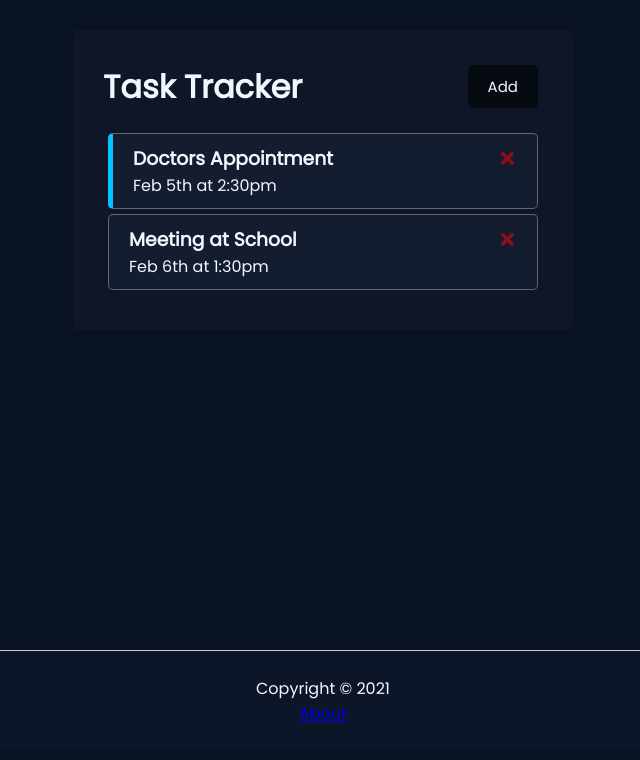
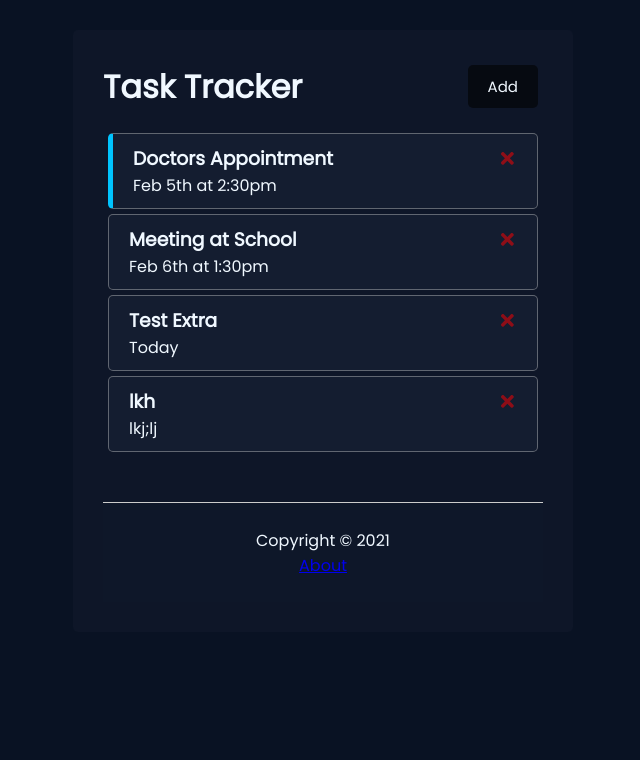
Before and after one commit to AJVancattenburch/react-task-tracker, a React (Create React App) app: page / in a window 1280 px wide. Shown: the top 760 px of the page, without its empty margins (317-957 px from the left). Built offline with nearby package versions, Linux system fonts and the light colour scheme; data requests are answered from the project's data file.

Commit message:
final commit

```diff
--- a/db.json
+++ b/db.json
@@ -11,6 +11,18 @@
       "text": "Meeting at School",
       "day": "Feb 6th at 1:30pm",
       "reminder": false
+    },
+    {
+      "text": "Test Extra",
+      "day": "Today",
+      "reminder": false,
+      "id": 3
+    },
+    {
+      "text": "lkh",
+      "day": "lkj;lj",
+      "reminder": false,
+      "id": 4
     }
   ]
 }
--- a/src/index.css
+++ b/src/index.css
@@ -146,9 +146,7 @@ footer {
   flex-direction: column;
   justify-content: center;
   align-items: center;
-  position: fixed;
-  bottom: 50px;
-  left: 0;
+  margin-top: 50px;
   width: 100%;
   height: 100px;
   background: #0f1829d4;
```
